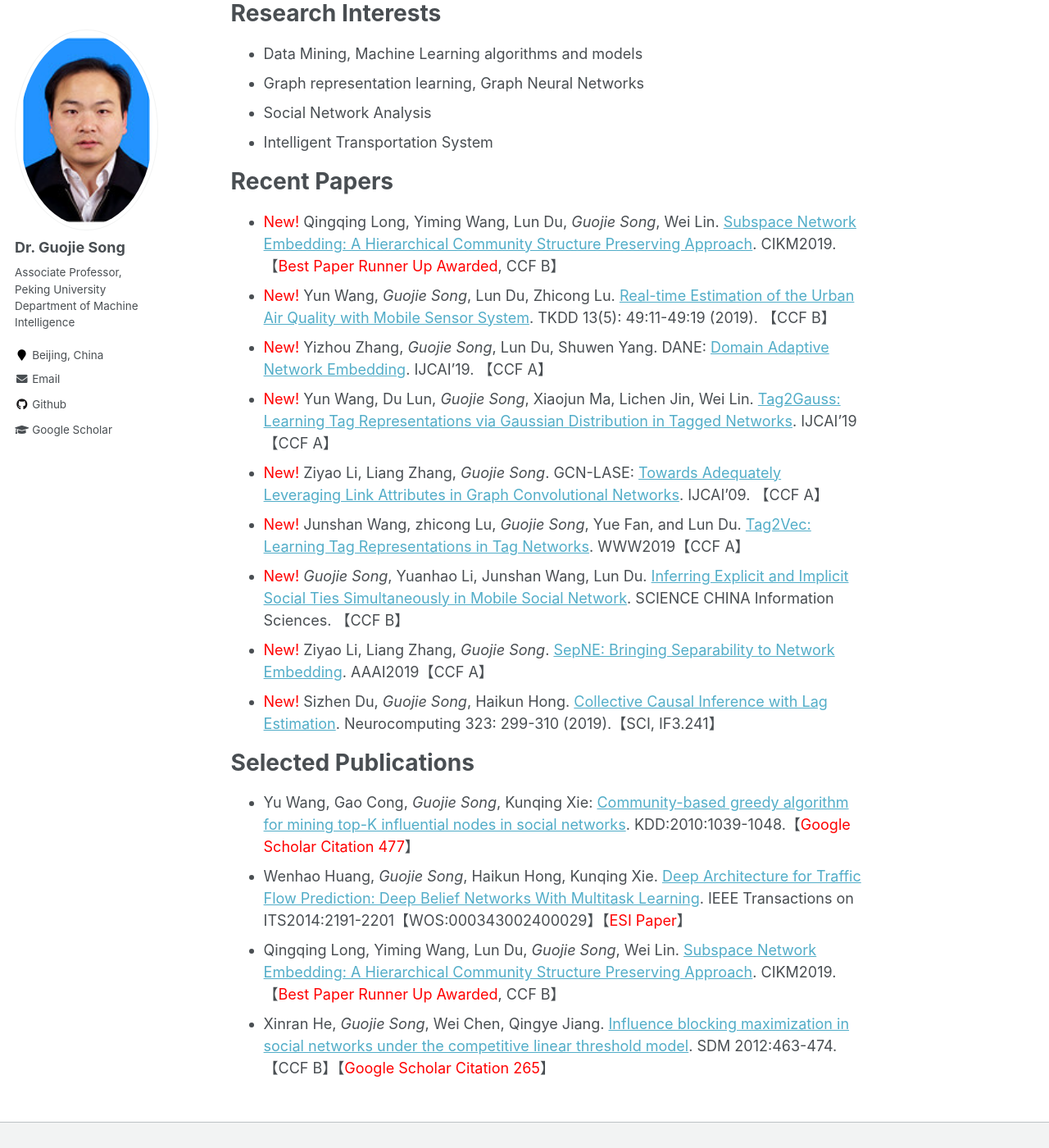
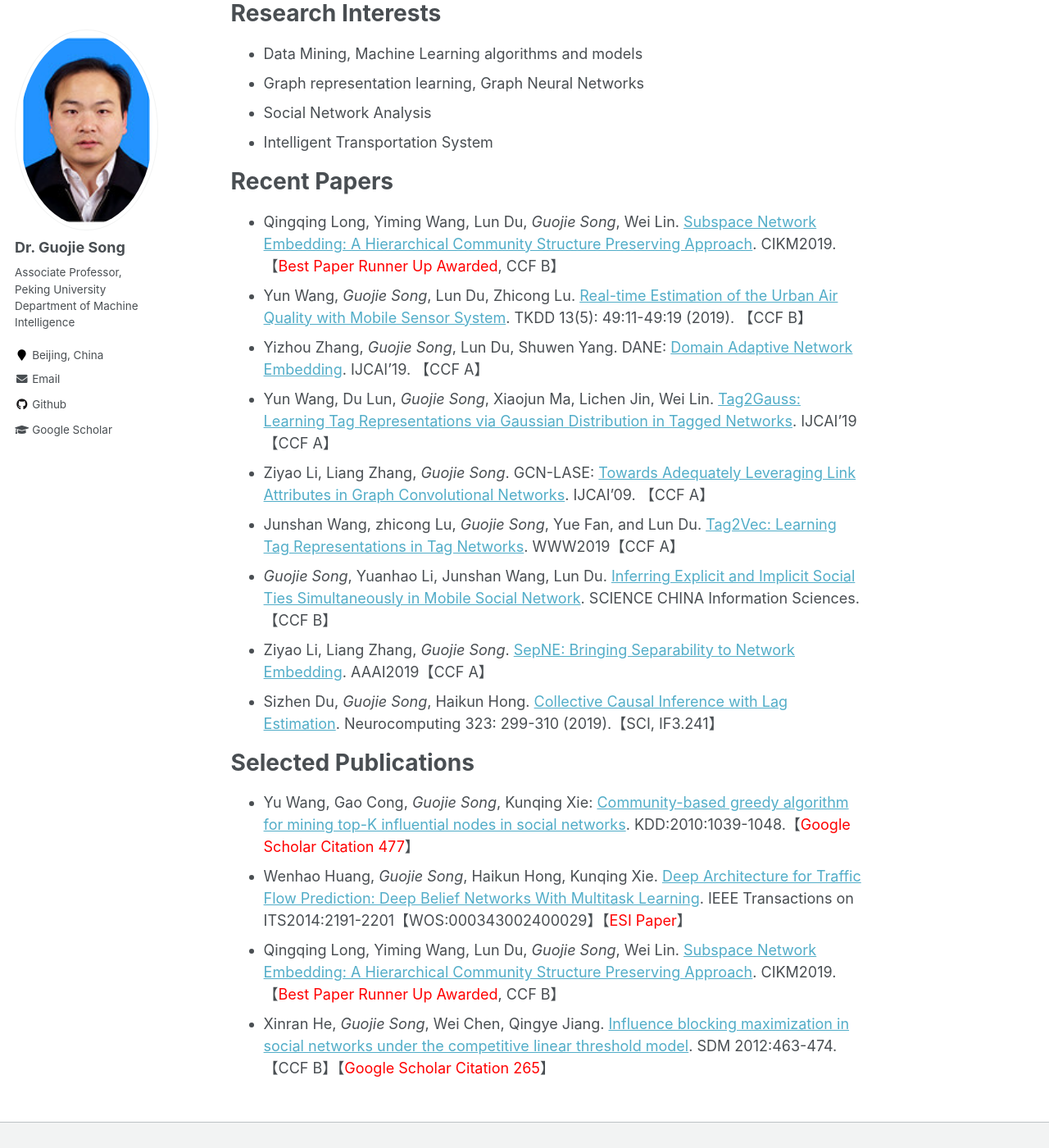
Before and after one commit to gjsong-pku/gjsong-pku.github.io, a Jekyll site: the page built from _pages/about.md, in a window 1280 px wide and 1400 px high, scrolled down 885 px. Shown: the whole window at 82% size. Built offline with Jekyll 4.4.1, drawn with Linux system fonts in a browser that asks for light colours.

Commit message:
remove new

```diff
--- a/_pages/about.md
+++ b/_pages/about.md
@@ -36,15 +36,15 @@ Research Interests
 
 Recent Papers
 ======
-- <span style="color:red">New!</span> Qingqing Long, Yiming Wang, Lun Du, *Guojie Song*, Wei Lin. [Subspace Network Embedding: A Hierarchical Community Structure Preserving Approach](https://dl.acm.org/citation.cfm?doid=3357384.3357947). CIKM2019.【<span style="color:red">Best Paper Runner Up Awarded</span>, CCF B】
-- <span style="color:red">New!</span> Yun Wang, *Guojie Song*, Lun Du, Zhicong Lu. [Real-time Estimation of the Urban Air Quality with Mobile Sensor System](https://dl.acm.org/citation.cfm?doid=3364623.3356584). TKDD 13(5): 49:11-49:19 (2019). 【CCF B】
-- <span style="color:red">New!</span> Yizhou Zhang, *Guojie Song*, Lun Du, Shuwen Yang. DANE: [Domain Adaptive Network Embedding](https://arxiv.org/abs/1906.00684). IJCAI’19. 【CCF A】
-- <span style="color:red">New!</span> Yun Wang, Du Lun, *Guojie Song*, Xiaojun Ma, Lichen Jin, Wei Lin. [Tag2Gauss: Learning Tag Representations via Gaussian Distribution in Tagged Networks](https://www.ijcai.org/proceedings/2019/527). IJCAI’19【CCF A】
-- <span style="color:red">New!</span> Ziyao Li, Liang Zhang, *Guojie Song*. GCN-LASE: [Towards Adequately Leveraging Link Attributes in Graph Convolutional Networks](https://arxiv.org/abs/1902.09817). IJCAI’09. 【CCF A】
-- <span style="color:red">New!</span> Junshan Wang, zhicong Lu, *Guojie Song*, Yue Fan, and Lun Du. [Tag2Vec: Learning Tag Representations in Tag Networks](https://arxiv.org/abs/1905.03041). WWW2019【CCF A】
-- <span style="color:red">New!</span> *Guojie Song*, Yuanhao Li, Junshan Wang, Lun Du. [Inferring Explicit and Implicit Social Ties Simultaneously in Mobile Social Network](https://engine.scichina.com/publisher/scp/journal/SCIS/doi/10.1007/s11432-017-9701-0?slug=abstract). SCIENCE CHINA Information Sciences. 【CCF B】
-- <span style="color:red">New!</span> Ziyao Li, Liang Zhang, *Guojie Song*. [SepNE: Bringing Separability to Network Embedding](https://arxiv.org/abs/1811.05614). AAAI2019【CCF A】
-- <span style="color:red">New!</span> Sizhen Du, *Guojie Song*, Haikun Hong. [Collective Causal Inference with Lag Estimation](https://doi.org/10.1016/j.neucom.2018.09.088). Neurocomputing 323: 299-310 (2019).【SCI, IF3.241】
+- Qingqing Long, Yiming Wang, Lun Du, *Guojie Song*, Wei Lin. [Subspace Network Embedding: A Hierarchical Community Structure Preserving Approach](https://dl.acm.org/citation.cfm?doid=3357384.3357947). CIKM2019.【<span style="color:red">Best Paper Runner Up Awarded</span>, CCF B】
+- Yun Wang, *Guojie Song*, Lun Du, Zhicong Lu. [Real-time Estimation of the Urban Air Quality with Mobile Sensor System](https://dl.acm.org/citation.cfm?doid=3364623.3356584). TKDD 13(5): 49:11-49:19 (2019). 【CCF B】
+- Yizhou Zhang, *Guojie Song*, Lun Du, Shuwen Yang. DANE: [Domain Adaptive Network Embedding](https://arxiv.org/abs/1906.00684). IJCAI’19. 【CCF A】
+- Yun Wang, Du Lun, *Guojie Song*, Xiaojun Ma, Lichen Jin, Wei Lin. [Tag2Gauss: Learning Tag Representations via Gaussian Distribution in Tagged Networks](https://www.ijcai.org/proceedings/2019/527). IJCAI’19【CCF A】
+- Ziyao Li, Liang Zhang, *Guojie Song*. GCN-LASE: [Towards Adequately Leveraging Link Attributes in Graph Convolutional Networks](https://arxiv.org/abs/1902.09817). IJCAI’09. 【CCF A】
+- Junshan Wang, zhicong Lu, *Guojie Song*, Yue Fan, and Lun Du. [Tag2Vec: Learning Tag Representations in Tag Networks](https://arxiv.org/abs/1905.03041). WWW2019【CCF A】
+- *Guojie Song*, Yuanhao Li, Junshan Wang, Lun Du. [Inferring Explicit and Implicit Social Ties Simultaneously in Mobile Social Network](https://engine.scichina.com/publisher/scp/journal/SCIS/doi/10.1007/s11432-017-9701-0?slug=abstract). SCIENCE CHINA Information Sciences. 【CCF B】
+- Ziyao Li, Liang Zhang, *Guojie Song*. [SepNE: Bringing Separability to Network Embedding](https://arxiv.org/abs/1811.05614). AAAI2019【CCF A】
+- Sizhen Du, *Guojie Song*, Haikun Hong. [Collective Causal Inference with Lag Estimation](https://doi.org/10.1016/j.neucom.2018.09.088). Neurocomputing 323: 299-310 (2019).【SCI, IF3.241】
 
 Selected Publications
 ======
```
